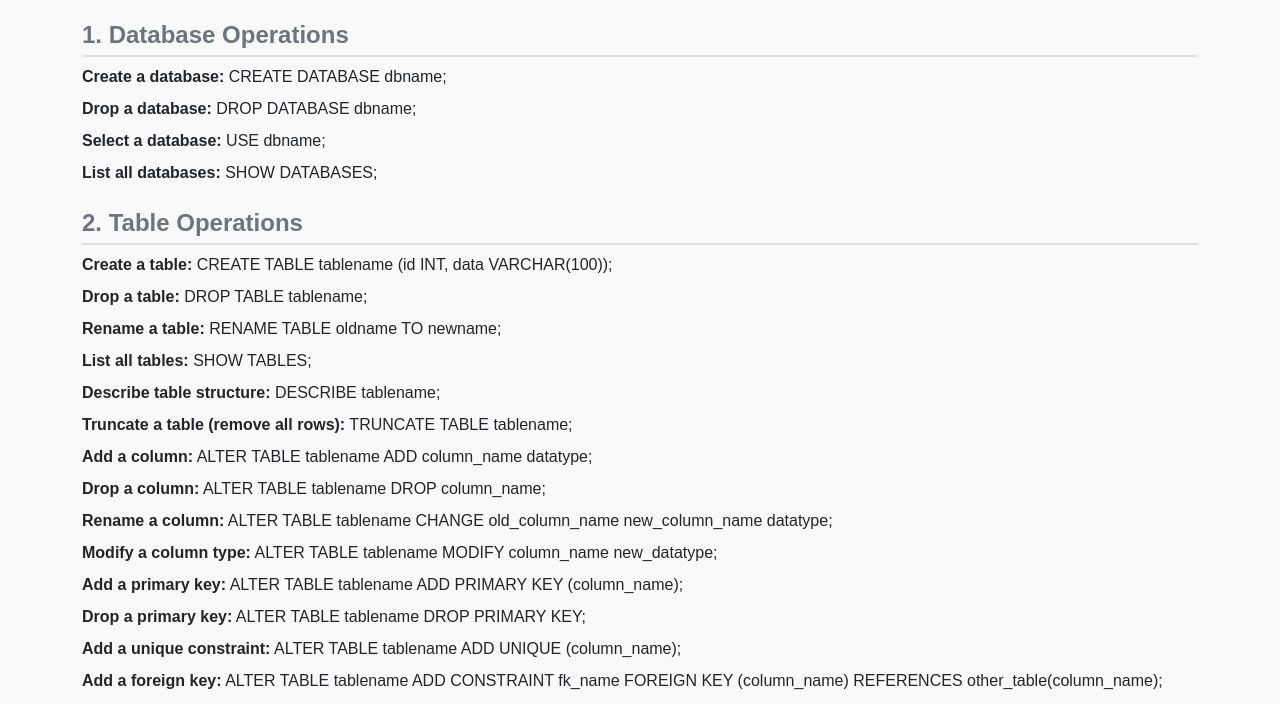
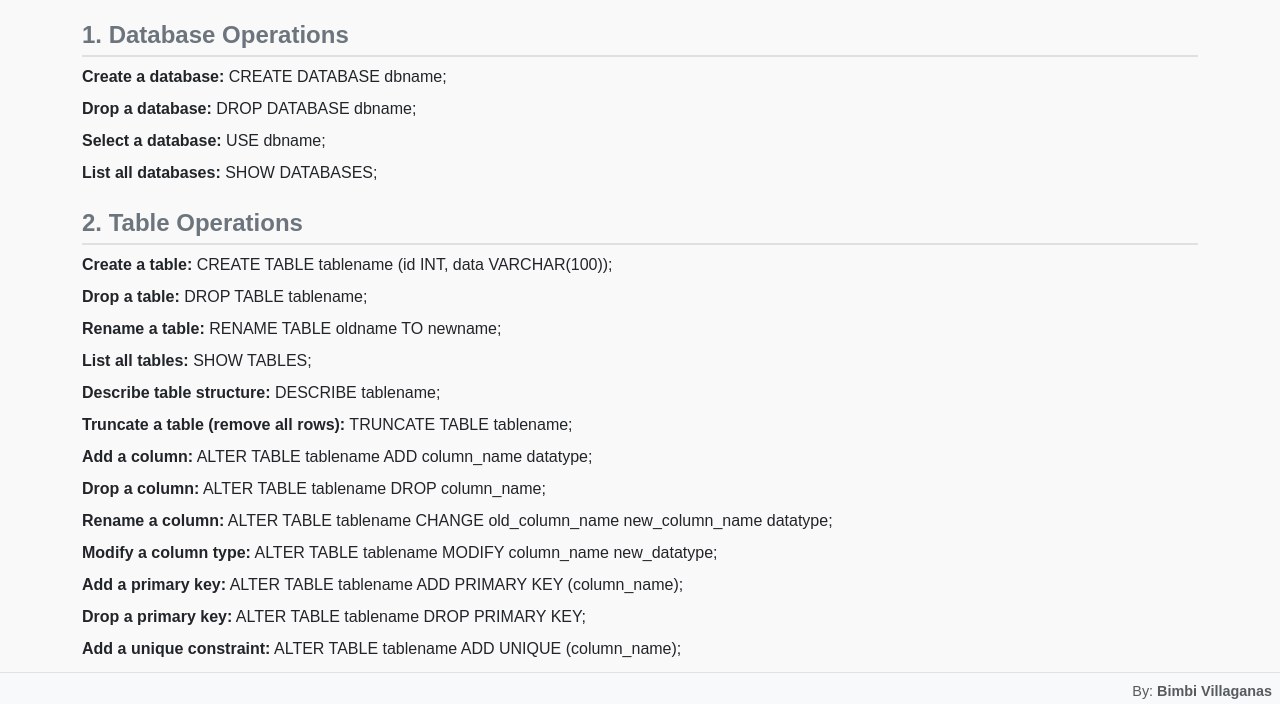
Before and after one commit to BimboEscoderoVillaganas/SQL, a plain HTML site: page index.html in a window 1280 px wide. Shown: the part 89-793 px from the top of the page. Drawn offline with nearby package versions, Linux system fonts and the light colour scheme.

Commit message:
Update index.html

```diff
--- a/index.html
+++ b/index.html
@@ -274,6 +274,13 @@
         <footer class="text-end mt-5">
             <p class="text-muted">By: <strong>Bimbi Villaganas</strong></p>
         </footer>
+
+
+
+        <footer class="text-end fixed-bottom bg-light p-2 border-top">
+    <p class="text-muted mb-0">By: <strong>Bimbi Villaganas</strong></p>
+</footer>
+
     </div>
 
     <script src="https://cdn.jsdelivr.net/npm/bootstrap@5.3.0/dist/js/bootstrap.bundle.min.js"></script>
```
